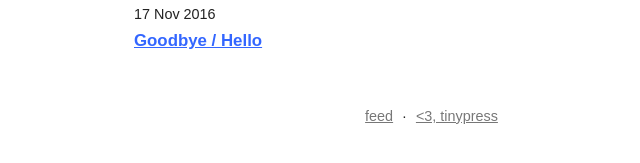
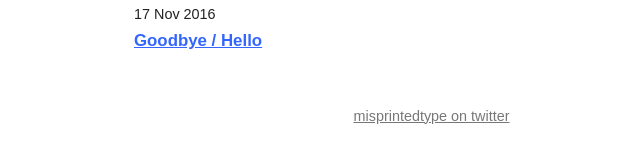
Before and after one commit to zoepage/zoepage.github.io, a Jekyll site: the page built from index.html, in a window 1280 px wide. Shown: the part 137-300 px from the top of the page, without its empty margins (216-856 px from the left). Built offline with Jekyll 4.4.1, drawn with Linux system fonts in a browser that asks for light colours; the list of posts is cut into pages by our own code.

Commit message:
chore: update footer info

```diff
--- a/_layouts/posts.html
+++ b/_layouts/posts.html
@@ -18,7 +18,7 @@
                 {{ content }}
 
         <footer>
-            <a href="/feed.xml">feed</a> &middot; <a href="https://tinypress.co/">&lt;3, tinypress</a>
+            <a href="https://twitter.com/misprintedtype">misprintedtype on twitter</a>
         </footer>
     </div>
 </body>
```
